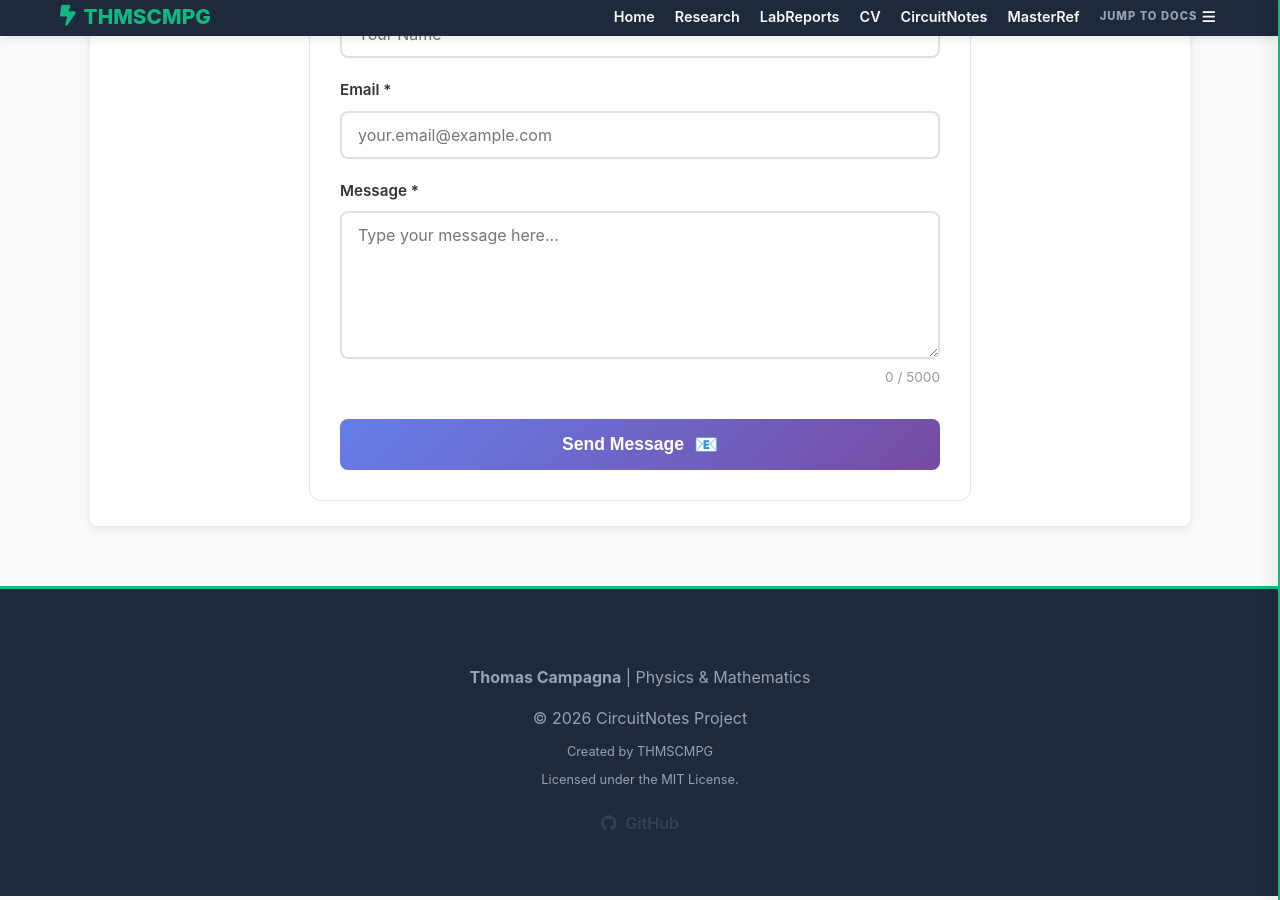
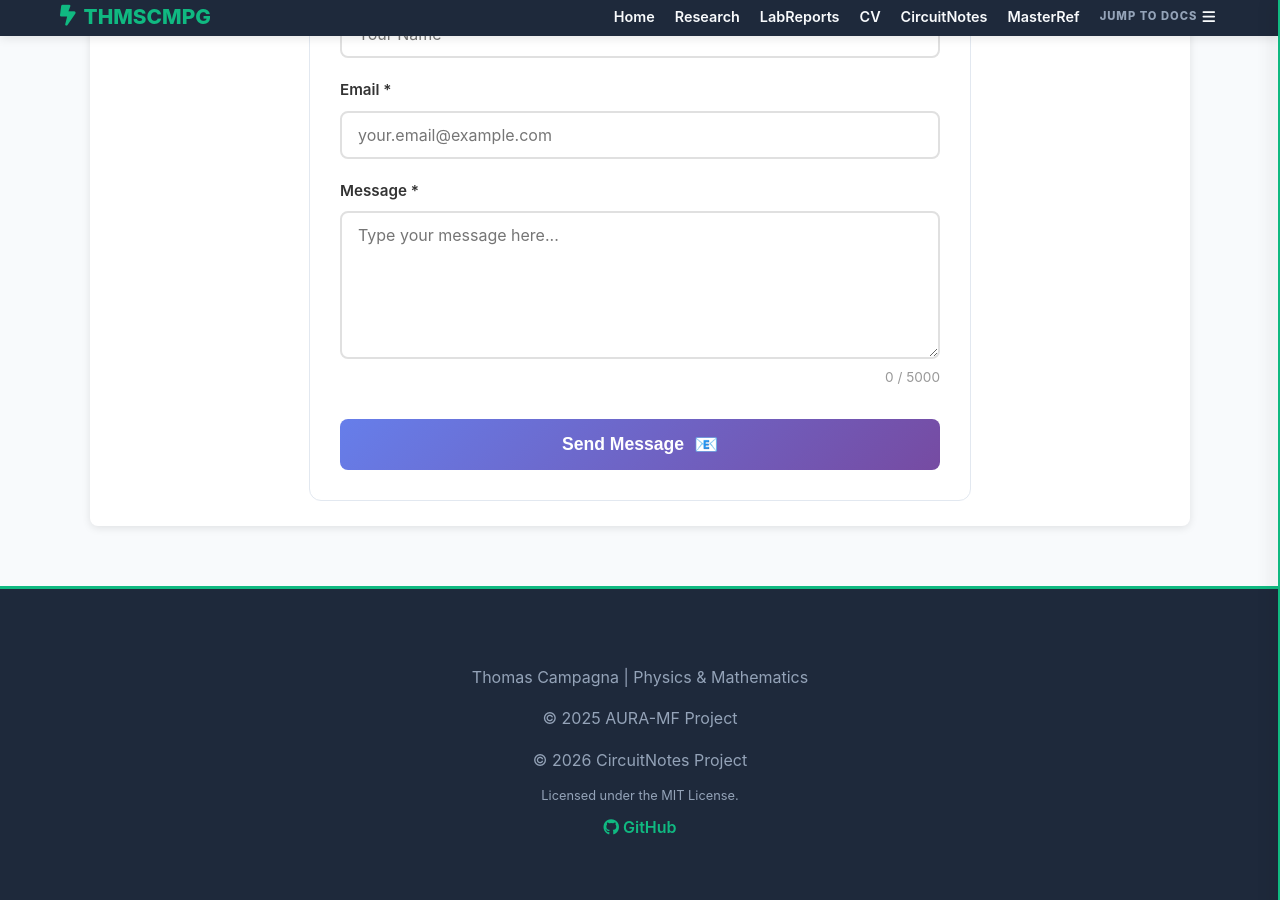
Before and after one commit to THMSCMPG/CircuitNotes, a Jekyll site: the page built from docs/index.html, in a window 1280 px wide and 900 px high, scrolled down 1407 px. Built offline with Jekyll 4.4.1, drawn with Linux system fonts in a browser that asks for light colours.

Commit message:
Update default.html

```diff
--- a/docs/_layouts/default.html
+++ b/docs/_layouts/default.html
@@ -94,15 +94,11 @@
 
     <!-- Footer -->
     <footer class="footer">
-        <p><strong>Thomas Campagna</strong> | Physics & Mathematics</p>
+        <p>Thomas Campagna | Physics & Mathematics</p>
+        <p>&copy; 2025 AURA-MF Project</p>
         <p>&copy; 2026 CircuitNotes Project</p>
-        <p style="font-size: 0.8rem; margin-top: 10px;">Created by THMSCMPG</p>
-        <p style="font-size: 0.8rem; margin-top: 8px;">Licensed under the MIT License.</p>
-        <div class="footer-social">
-            <a href="https://github.com/THMSCMPG" target="_blank" rel="noopener noreferrer">
-                <i class="fab fa-github"></i> GitHub
-            </a>
-        </div>
+        <p style="font-size: 0.8rem;">Licensed under the MIT License.</p>
+        <a href="https://github.com/THMSCMPG" target="_blank"><i class="fab fa-github"></i> GitHub</a>
     </footer>
 
     <!-- JavaScript -->
```
